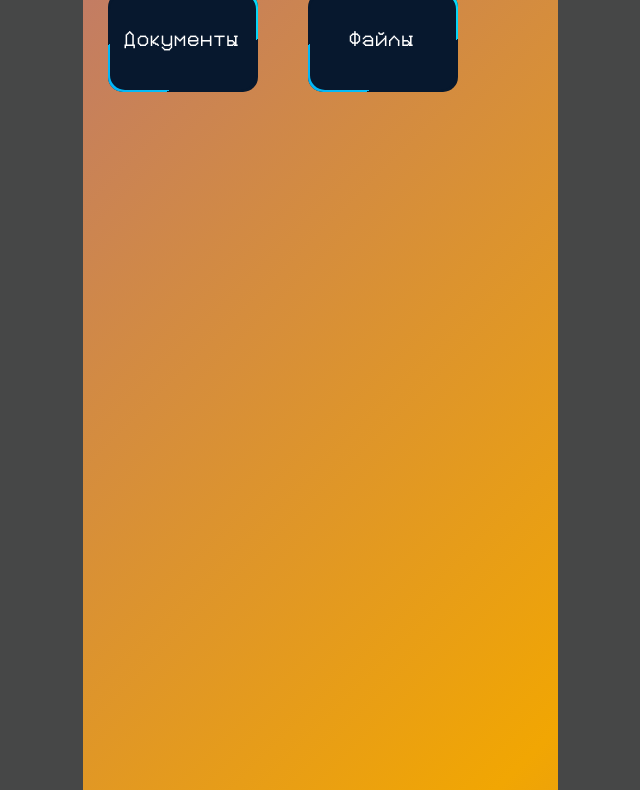
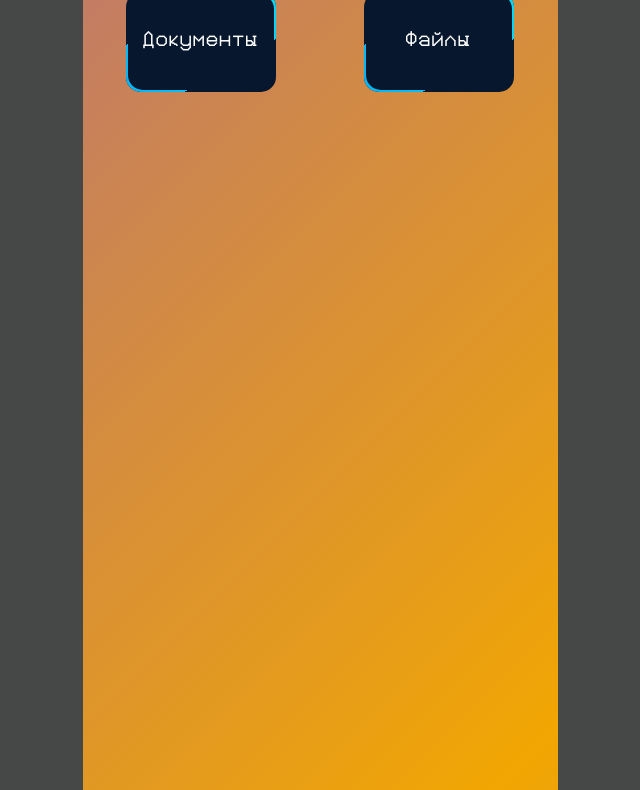
Before and after one commit to pirss93d/KATI, a plain HTML site: page index.html in a window 1280 px wide. Shown: the part 40-830 px from the top of the page, without its empty margins (320-960 px from the left). Drawn offline with Linux system fonts and the light colour scheme; files whose address does not match are found by name.

Commit message:
Кратко что сделал4

```diff
--- a/index.html
+++ b/index.html
@@ -11,10 +11,10 @@
       <div class="main_block-one">
         <div class="main_logo">База знаний</div>
         <div class="block_one-card">
-          <div class="card">
+          <div class="card" id="card_1">
             <h4>Документы</h4>
           </div>
-          <div class="card">
+          <div class="card" id="card_2">
             <h4>Файлы</h4>
           </div>
         </div>
--- a/style.css
+++ b/style.css
@@ -369,7 +369,7 @@ body {
 }
 
 .main_block-one {
-  margin: 0 auto 0 auto;
+  margin: 0 auto ;
   display: flex;
   flex-direction: column;
   flex-wrap: wrap;
@@ -395,7 +395,7 @@ body {
 
   display: flex;
   justify-content: space-around;
-  max-width: 400px;
+max-width: 475px;
   height: 96px;
 }
 /* From Uiverse.io by bhaveshxrawat */
```
